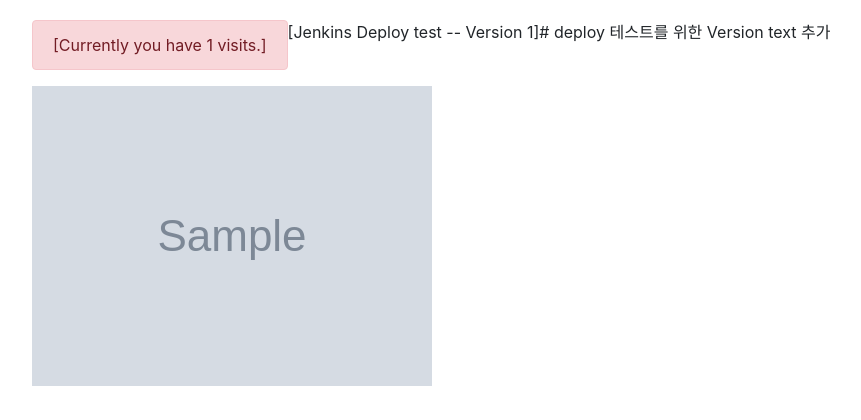
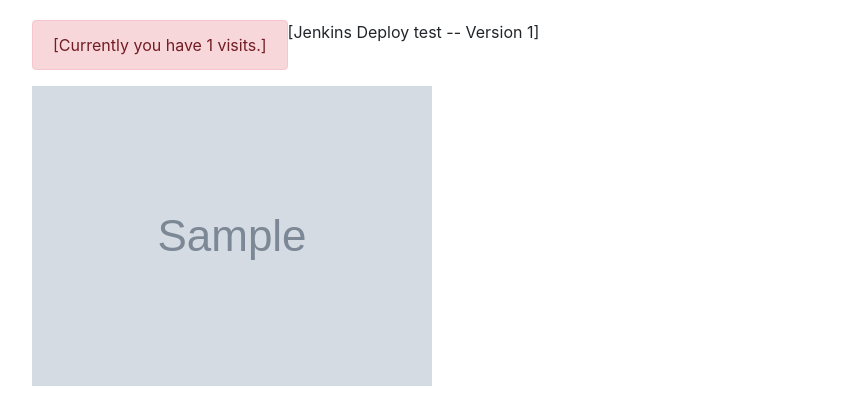
Before and after one commit to cshyun7015/web-count, a Flask app: template templates/index.html in a window 1280 px wide. Shown: the part 101-521 px from the top of the page, without its empty margins (23-884 px from the left). Run offline with Flask 3, Linux system fonts and the light colour scheme; the template is opened without the code that fills it: most values are stand-ins (such as "Sample title", 1, 10 or a date in 2020); grey boxes marked "Sample" are stand-in pictures.

Commit message:
web-count, build test 2

```diff
--- a/templates/index.html
+++ b/templates/index.html
@@ -19,7 +19,7 @@
       <div class="alert alert-danger" role="alert">
         [Currently you have {{visit_count}} visits.]
       </div>
-      <p>[Jenkins Deploy test -- Version 1]</p> # deploy 테스트를 위한 Version text 추가
+      <p>[Jenkins Deploy test -- Version 1]</p>
     </div>
 
     <div class="row">
```
